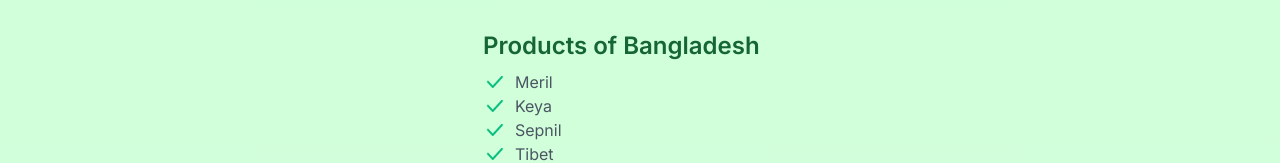
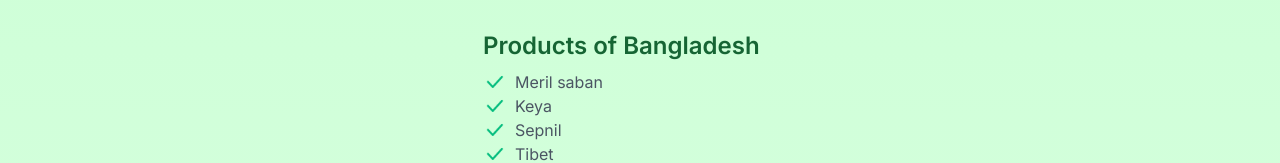
Before and after one commit to Mehedi-bit/desiproducts, a Next.js app: page / in a window 1280 px wide. Shown: the part 272-435 px from the top of the page. Built offline with nearby package versions, Linux system fonts and the light colour scheme.

Commit message:
null categories filtered

```diff
--- a/src/app/components/ProductList.jsx
+++ b/src/app/components/ProductList.jsx
@@ -11,7 +11,7 @@ function ProductList() {
   const [selectedCategory, setSelectedCategory] = useState(null);
 
   // Extract unique categories from allProducts
-  const categories = [...new Set(allProducts.map(product => product.category))];
+ const categories = [...new Set(allProducts.filter(product => product.category !== null).map(product => product.category))];
 
   // Filter products based on selected category and country (Bangladesh)
   const filteredProducts = selectedCategory
--- a/src/data.js
+++ b/src/data.js
@@ -1,9 +1,9 @@
 export const allProducts = [
     {
         id: 1,
-        name: "Meril",
+        name: "Meril saban",
         description: "",
-        category: "সাবান",
+        category: null,
         country: "Bangladesh"
     },
     {
```
